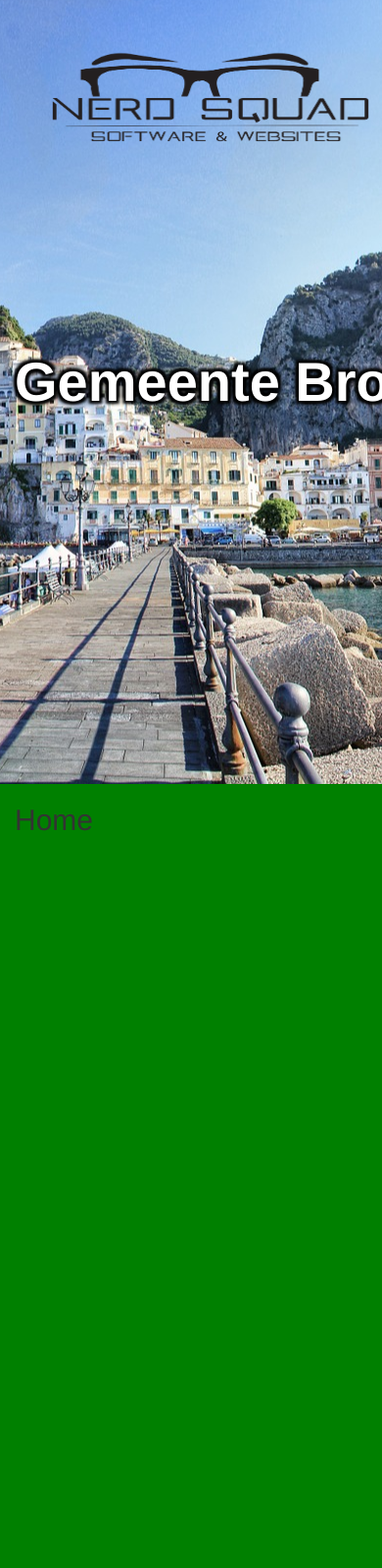
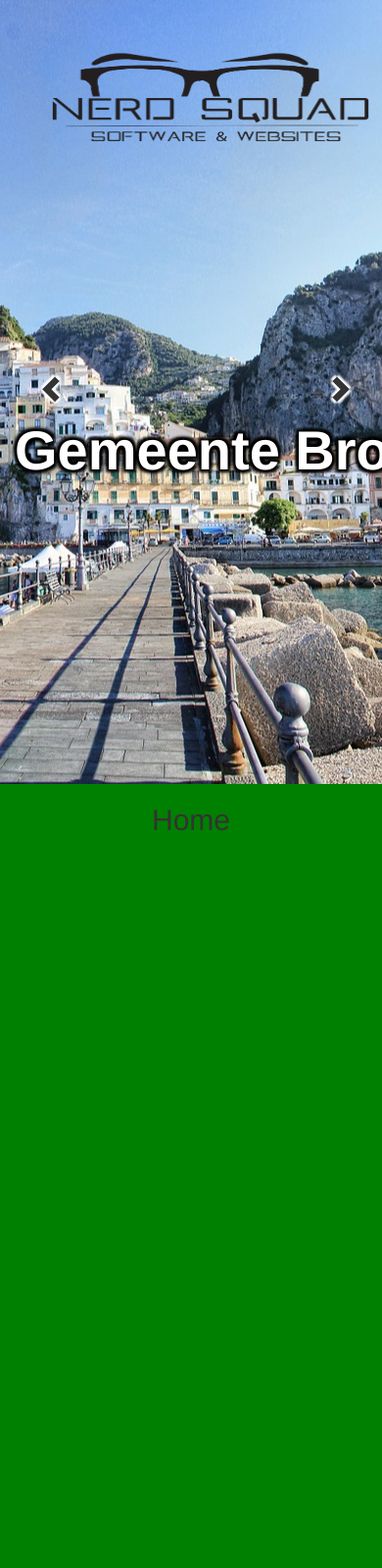
Before and after one commit to Mikevanleeuwen/Development, a PHP site: page /Home/HTML/index.php in a window 390 px wide; the page is wider, and only the part inside the window is pictured. Shown: that part at 98% size. Run offline with PHP 8.4, Linux system fonts and the light colour scheme.

Commit message:
CSS aangepast - Javascript Media grootte

```diff
--- a/Home/CSS/index.css
+++ b/Home/CSS/index.css
@@ -1,4 +1,4 @@
-.around{
+.around {
 	background-image: url("../Images/bg.jpg");
     background-color: #cccccc;
     background-repeat: no-repeat;
@@ -6,13 +6,13 @@
     height: 800px;
 }
 
-.logoplace{
+.logoplace {
 	width: 300px;
 	margin: 0 auto;
 	margin-top: 50px;
 }
 
-.arrows{
+.arrows {
 	font-size: 2em;
 	margin-top: 230px;
 	margin-right: 30px;
@@ -23,7 +23,7 @@
 	-2px -2px 2px white;
 }
 
-.headertxt{
+.headertxt {
 	width: 590px;
 	margin: 0 auto;
 	margin-top: -70px ;
@@ -36,17 +36,14 @@
    -3px -3px 3px black;
 }
 
-@media screen and (max-width: 700px) {
-   	.arrows {
-        display: none;
-    }
-    .headertxt{
-    	margin-top: 200px;
-    }
-
     /* second around */
 
-    .secondaround{
-    	height: 800px;
-    	background-color: green;
-    }
+.secondaround {
+	height: 800px;
+    background-color: green;
+}
+
+.menu {
+	text-align: center;
+	margin: 0 auto;
+}
```
